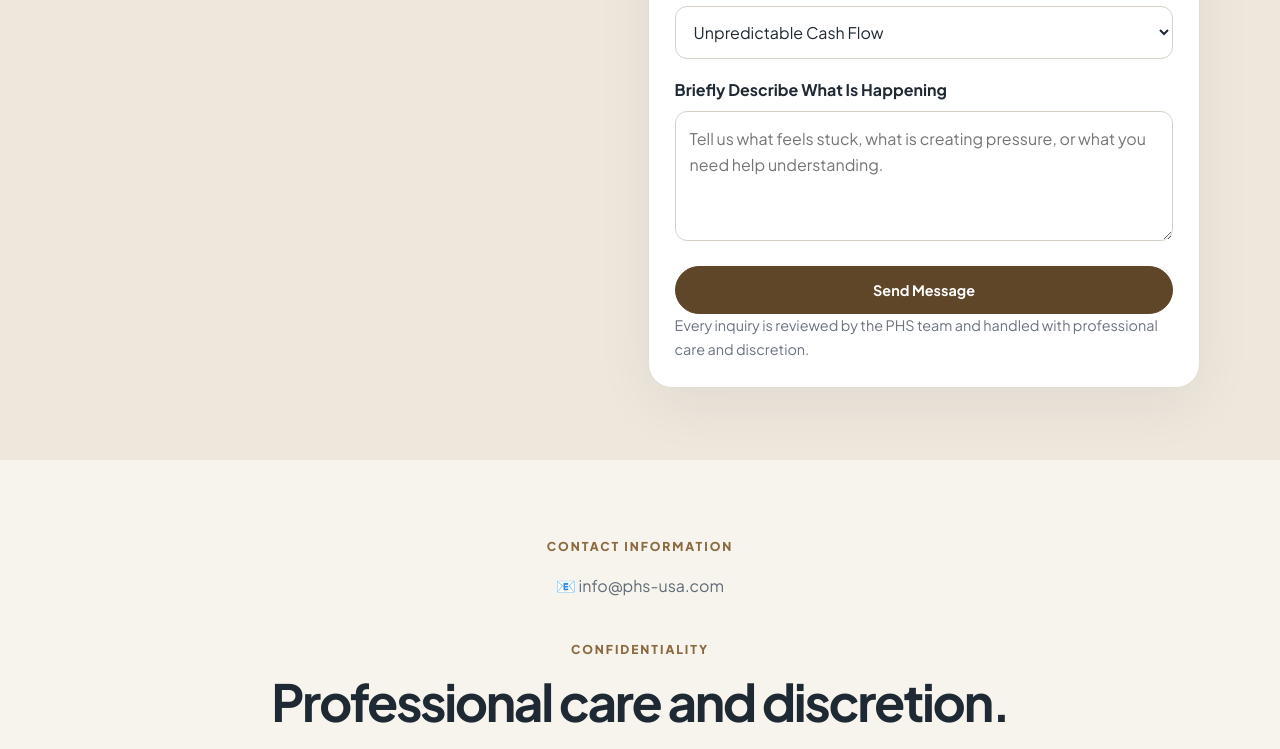
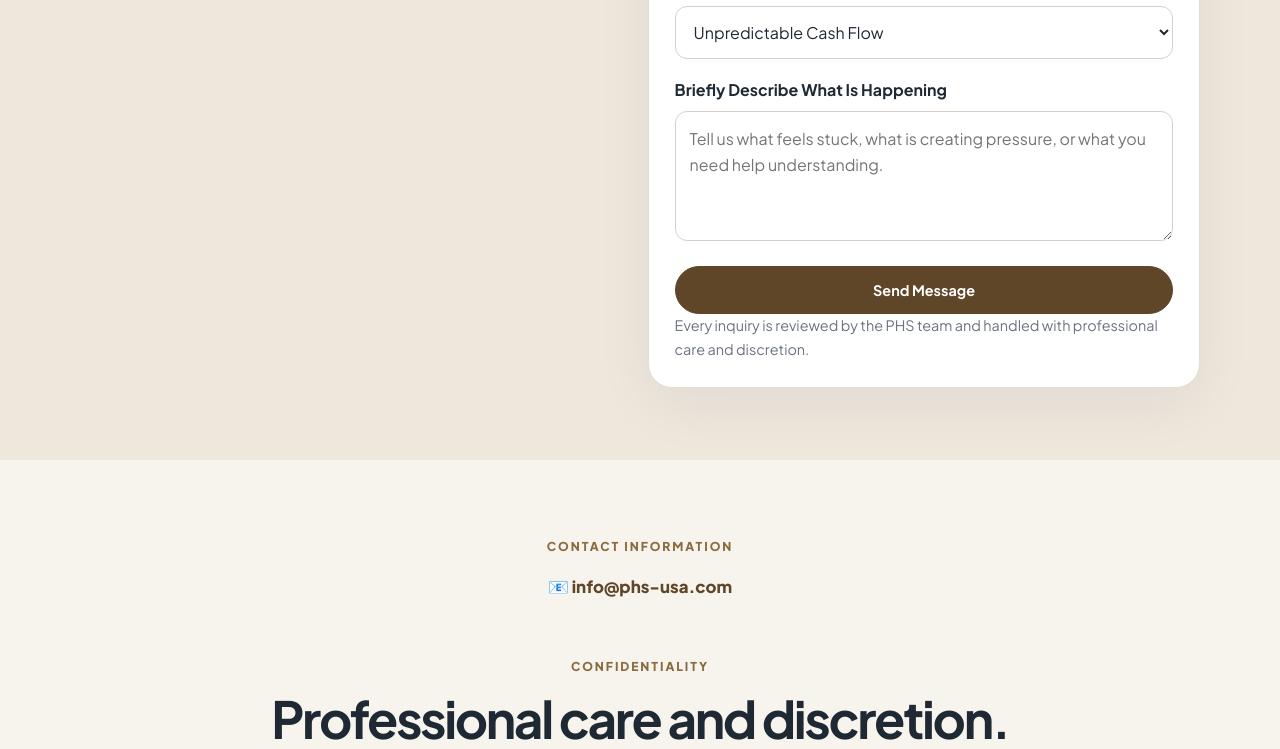
Before and after one commit to pjechete/prosperity-heritage-Advisory-Services, a Next.js app: page /contact in a window 1280 px wide. Shown: the part 1400-2149 px from the top of the page. Built offline with nearby package versions, Linux system fonts and the light colour scheme.

Commit message:
Update globals.css

```diff
--- a/src/app/globals.css
+++ b/src/app/globals.css
@@ -537,6 +537,26 @@ h3 {
   min-height: 130px;
   resize: vertical;
 }
+/* =========================
+   CONTACT PAGE
+========================= */
+
+.contact-email {
+  color: var(--accent-dark);
+  font-weight: 800;
+  text-decoration: none;
+  transition: color 0.2s ease;
+}
+
+.contact-email:hover {
+  color: var(--ink);
+  text-decoration: underline;
+}
+
+.contact-info {
+  margin-bottom: 2rem;
+  font-size: 1.05rem;
+}
 
 /* =========================
    FOOTER
```
